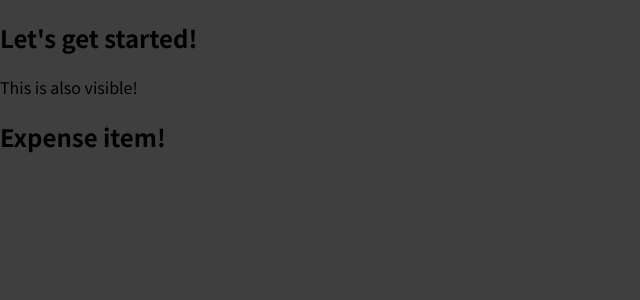
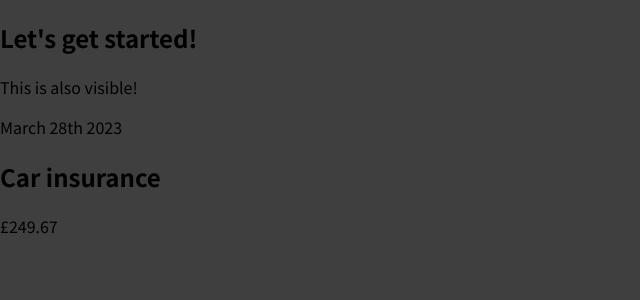
Before and after one commit to Paul3111/react-complete-guide, a JavaScript app: page / in a window 1280 px wide. Shown: the top 300 px of the page, without its empty margins (0-640 px from the left). Built offline with nearby package versions, Linux system fonts and the light colour scheme.

Commit message:
Amended first component.

```diff
--- a/src/components/ExpenseItem.js
+++ b/src/components/ExpenseItem.js
@@ -1,5 +1,13 @@
 function ExpenseItem() {
-  return <h2>Expense item!</h2>
+  return (
+  <div>
+    <div>March 28th 2023</div>
+      <div>
+        <h2>Car insurance</h2>
+      </div>
+    <div>£249.67</div>
+  </div>
+  );
 };
 
 export default ExpenseItem;
```
